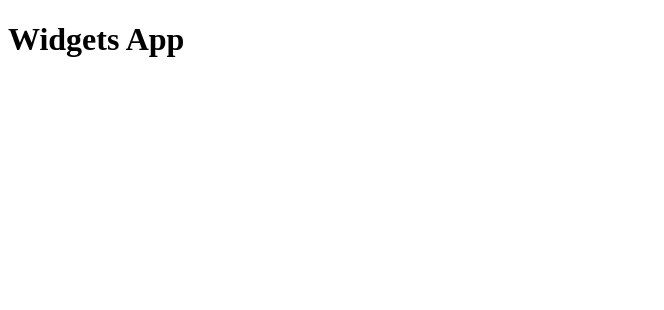
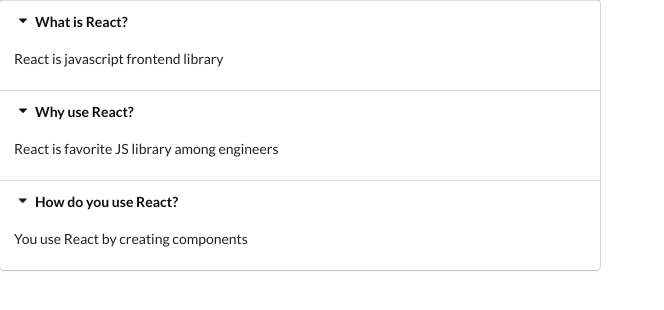
Before and after one commit to aksem62/React-widgets-study, a React (Create React App) app: page / in a window 1280 px wide. Shown: the top 310 px of the page, without its empty margins (0-664 px from the left). Built offline with nearby package versions, Linux system fonts and the light colour scheme.

Commit message:
Used semantic ui

```diff
--- a/public/index.html
+++ b/public/index.html
@@ -15,6 +15,10 @@
       user's mobile device or desktop. See https://developers.google.com/web/fundamentals/web-app-manifest/
     -->
     <link rel="manifest" href="%PUBLIC_URL%/manifest.json" />
+    <link
+      rel="stylesheet"
+      href="https://cdnjs.cloudflare.com/ajax/libs/semantic-ui/2.4.1/semantic.min.css"
+    />
     <!--
       Notice the use of %PUBLIC_URL% in the tags above.
       It will be replaced with the URL of the `public` folder during the build.
--- a/src/App.js
+++ b/src/App.js
@@ -1,5 +1,25 @@
 import React from "react";
+import Accordion from "./components/Accordion";
+
+const items = [
+  {
+    title: "What is React?",
+    content: "React is javascript frontend library",
+  },
+  {
+    title: "Why use React?",
+    content: "React is favorite JS library among engineers",
+  },
+  {
+    title: "How do you use React?",
+    content: "You use React by creating components",
+  },
+];
 
 export default () => {
-  return <h1>Widgets App</h1>;
+  return (
+    <div>
+      <Accordion items={items} />
+    </div>
+  );
 };
--- /dev/null
+++ b/src/components/Accordion.js
@@ -0,0 +1,20 @@
+import React from "react";
+
+const Accordion = ({ items }) => {
+  const renderedItems = items.map((item) => {
+    return (
+      <div key={item.title}>
+        <div className="title active">
+          <i className="dropdown icon"></i>
+          {item.title}
+        </div>
+        <div className="content active">
+          <p>{item.content}</p>
+        </div>
+      </div>
+    );
+  });
+  return <div className="ui styled accordion">{renderedItems}</div>;
+};
+
+export default Accordion;
```
